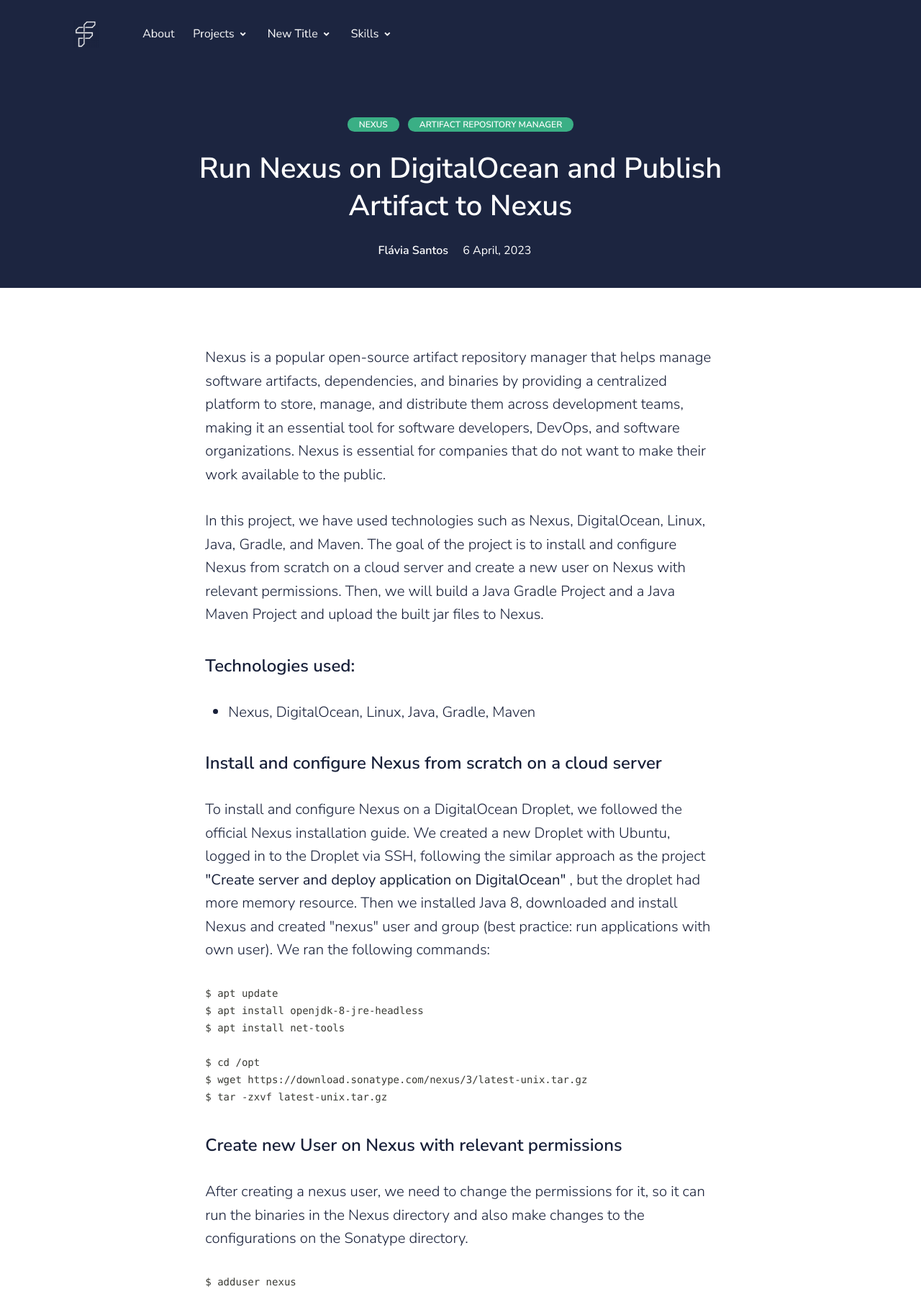
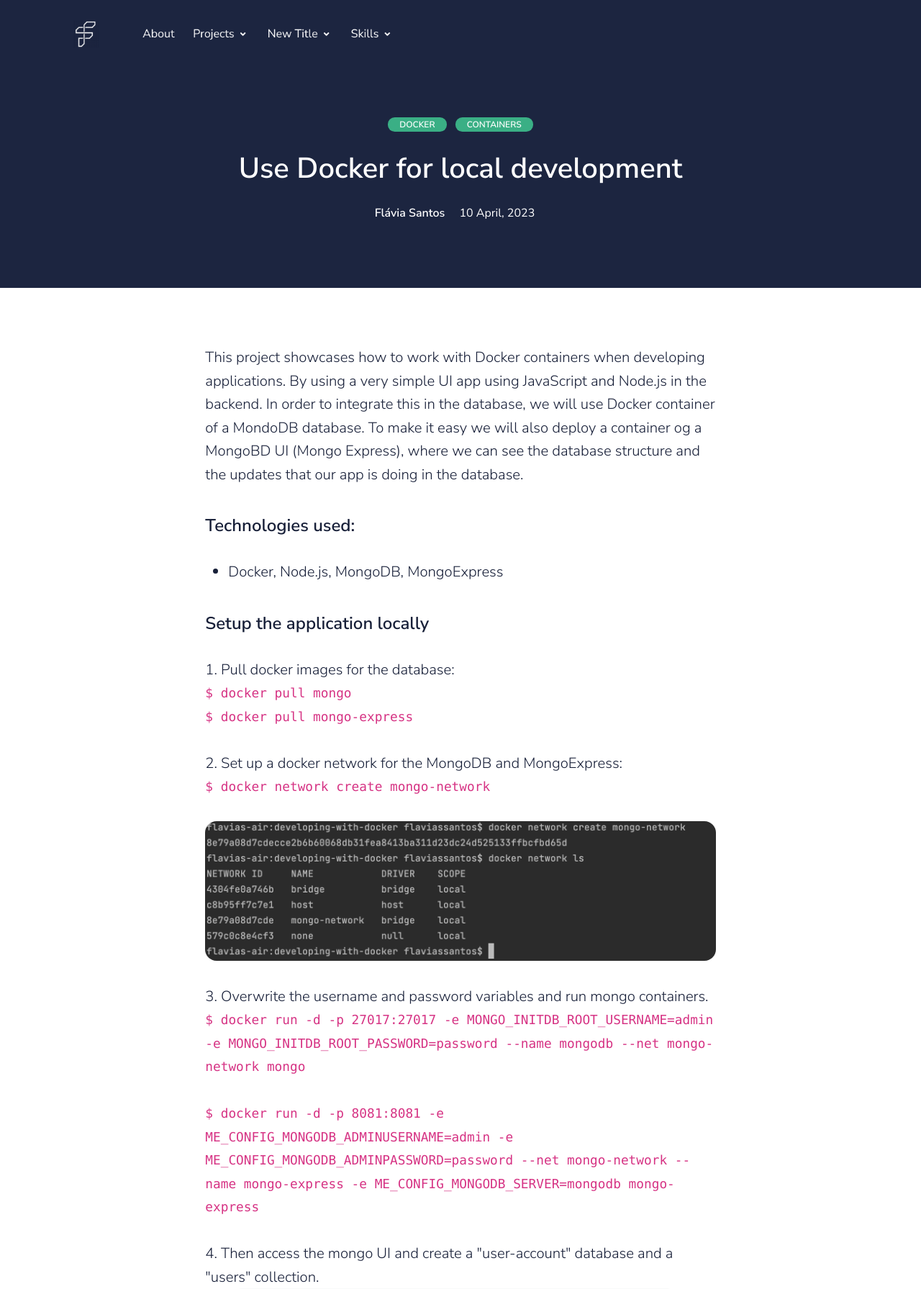
Before and after one commit to flaviassantos/fss-portfolio, a Flask app: template apps/templates/home/project_7_1_docker_local_development.html in a window 1280 px wide. Shown: the top 1791 px of the page at 72% size. Run offline with Flask 2, Linux system fonts and the light colour scheme; the template is opened without the code that fills it, so the values that code supplies are empty; some libraries are stand-ins or nearby versions.

Commit message:
Project 7_1 docker locally

```diff
--- a/apps/templates/home/project_7_1_docker_local_development.html
+++ b/apps/templates/home/project_7_1_docker_local_development.html
@@ -15,13 +15,13 @@
             <div class="row justify-content-center">
                 <div class="col-12 col-lg-10 text-center">
                     <div class="mb-4">
-                        <a href="#" class="badge bg-success text-uppercase me-2 px-3">Nexus</a>
-                        <a href="#" class="badge bg-success text-uppercase px-3">Artifact Repository Manager</a>
+                        <a href="#" class="badge bg-success text-uppercase me-2 px-3">Docker</a>
+                        <a href="#" class="badge bg-success text-uppercase px-3">Containers</a>
                     </div>
-                    <h1 class="display-3 mb-4 px-lg-5">Run Nexus on DigitalOcean and Publish Artifact to Nexus</h1>
+                    <h1 class="display-3 mb-4 px-lg-5">Use Docker for local development</h1>
                     <div class="post-meta">
                         <span class="fw-bold me-3">Flávia Santos</span>
-                        <span class="post-date me-3">6 April, 2023</span>
+                        <span class="post-date me-3">10 April, 2023</span>
                     </div>
                 </div>
                </div>
@@ -36,21 +36,46 @@
                     <!--Text-->
                             <div class="row justify-content-center">
                                 <div class="col-12 col-lg-8">
-                                    <p> Nexus is a popular open-source artifact repository manager that helps manage software artifacts,
-                                        dependencies, and binaries by providing a centralized platform to store, manage, and
-                                        distribute them across development teams,
-                                        making it an essential tool for software developers, DevOps, and software organizations.
-                                    Nexus is essential for companies that do not want to make their work available to the public.</p>
-                                    <p>In this project, we have used technologies such as Nexus, DigitalOcean, Linux, Java, Gradle,
-                                        and Maven. The goal of the project is to install and configure Nexus from scratch on a cloud
-                                        server and create a new user on Nexus with relevant permissions. Then, we will build a Java
-                                        Gradle Project and a Java Maven Project and upload the built jar files to Nexus.</p>
+                                    <p>This project showcases how to work with Docker containers when developing applications.
+                                    By using a very simple UI app using JavaScript and Node.js in the backend. In order to integrate
+                                    this in the database, we will use Docker container of a MondoDB database. To make it easy
+                                        we will also deploy a container og a MongoBD UI (Mongo Express), where we can see the database
+                                    structure and the updates that our app is doing in the database.</p>
                                     <h4>Technologies used:</h4>
                                     <ul>
-                                        <li>Nexus, DigitalOcean, Linux, Java, Gradle, Maven</li>
+                                        <li>Docker, Node.js, MongoDB, MongoExpress</li>
                                     </ul>
+                                    <h4>Setup the application locally</h4>
+                                    <p>1. Pull docker images for the database:<br>
+                                        <code>$    docker pull mongo</code><br>
+                                        <code>$    docker pull mongo-express</code>
+                                    <br>
+                                        <br>
+                                        2. Set up a docker network for the MongoDB and MongoExpress:<br>
+                                        <code>$   docker network create mongo-network </code><br><br>
+                                        <img class="rounded" src="static/assets/img/project7_1/mongo-network.png" alt="mongo-network"><br>
+                                        <br>
+                                        3. Overwrite the username and password variables and run mongo containers. <br>
+                                        <code>$ docker run -d -p 27017:27017 -e MONGO_INITDB_ROOT_USERNAME=admin -e MONGO_INITDB_ROOT_PASSWORD=password --name mongodb --net mongo-network mongo</code><br>
+                                        <br><code>$ docker run -d -p 8081:8081 -e ME_CONFIG_MONGODB_ADMINUSERNAME=admin -e ME_CONFIG_MONGODB_ADMINPASSWORD=password --net mongo-network --name mongo-express -e ME_CONFIG_MONGODB_SERVER=mongodb mongo-express</code>
+                                        <br>
+                                        <br>4. Then access the mongo UI and create a "user-account" database and a "users" collection.<br>
+                                        <img class="rounded" src="static/assets/img/project7_1/mongo-user.png" alt="mongo-user"><br>
+                                        <img class="rounded" src="static/assets/img/project7_1/users-collection.png" alt="users-collection"><br><br>
+                                        We can now update the profile and see the input in the database:
+                                        <br><img class="rounded" src="static/assets/img/project7_1/update.png" alt="update">
+                                        <br>
 
-                                    <h4>Install and configure Nexus from scratch on a cloud server</h4>
+
+                                    </p>
+                                    <h4>Create Dockerfile for Nodejs application and build Docker image</h4>
+                                    <p></p>
+
+
+                                    <h4>Run Nodejs application in Docker container and connect to MongoDB database container locally</h4>
+                                    <h4>Also run MongoExpress container as a UI of the MongoDB database.</h4>
+
+----------------------------------------------------
                                     <p>To install and configure Nexus on a DigitalOcean Droplet, we followed the official
                                         Nexus installation guide. We created a new Droplet with Ubuntu, logged in to
                                         the Droplet via SSH, following the similar approach as the project
```
Also changed, not shown: apps/templates/home/about.html (+18 -1 lines), notes/docker.md (added, +45 -0 lines), apps/static/assets/img/project7_1/docker-sw-development.png (added), apps/static/assets/img/project7_1/mongo-network.png (added), apps/static/assets/img/project7_1/mongo-user.png (added), apps/static/assets/img/project7_1/ui-app.png (added), apps/static/assets/img/project7_1/update.png (added), apps/static/assets/img/project7_1/users-collection.png (added), notes/img/docker.png (added), notes/img/simple-docker-workflow.png (added).
